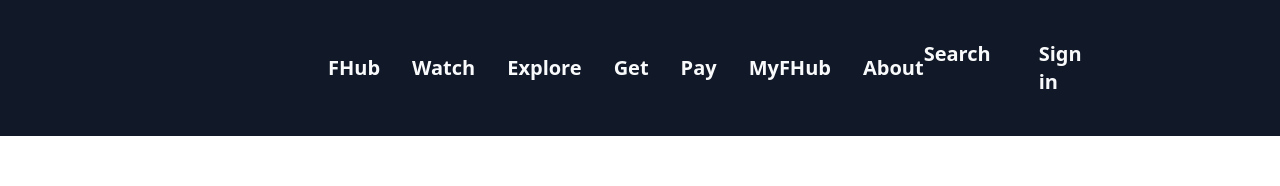
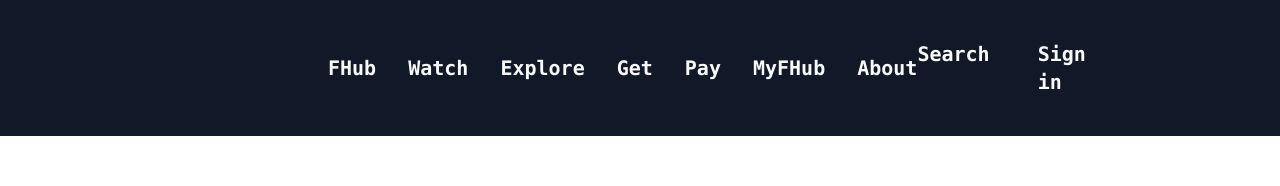
Before and after one commit to brian-ambani/FlinHub, a React (Create React App) app: page / in a window 1280 px wide. Shown: the top 186 px of the page. Built offline with nearby package versions, Linux system fonts and the light colour scheme; the HTML template or start-up script is replaced by a standard one.

Commit message:
updated the nav

```diff
--- a/src/Components/Nav.jsx
+++ b/src/Components/Nav.jsx
@@ -2,19 +2,19 @@ import React from 'react'
 
 const Nav = () => {
   return (
-    <div className='container w-3/4 mx-auto text-bold flex items-center justify-between py-10 text-xl font-bold'>
+    <div className='container w-3/4 mx-auto text-bold flex items-center justify-between py-10 text-xl font-bold font-mono'>
         <ul className='flex space-x-8'>
-            <a href=""><li>FHub</li></a>
-            <a href=""><li>Watch</li></a>
-            <a href=""><li>Explore</li></a>
-            <a href=""><li>Get</li></a>
-            <a href=""><li>Pay</li></a>
-            <a href=""><li>MyFHub</li></a>
-            <a href=""><li>About</li></a>
+            <a className="hover:text-slate-400" href=""><li>FHub</li></a>
+            <a className="hover:text-slate-400" href=""><li>Watch</li></a>
+            <a className="hover:text-slate-400" href=""><li>Explore</li></a>
+            <a className="hover:text-slate-400" href=""><li>Get</li></a>
+            <a className="hover:text-slate-400" href=""><li>Pay</li></a>
+            <a className="hover:text-slate-400" href=""><li>MyFHub</li></a>
+            <a className="hover:text-slate-400" href=""><li>About</li></a>
         </ul >
         <ul className='space-x-12 flex'>
-          <a href=""><li>Search</li></a>
-          <a href=""><li>Sign in</li></a>
+          <a className="hover:text-slate-400" href=""><li>Search</li></a>
+          <a className="hover:text-slate-400" href=""><li>Sign in</li></a>
         </ul>
     </div>
   )
```
